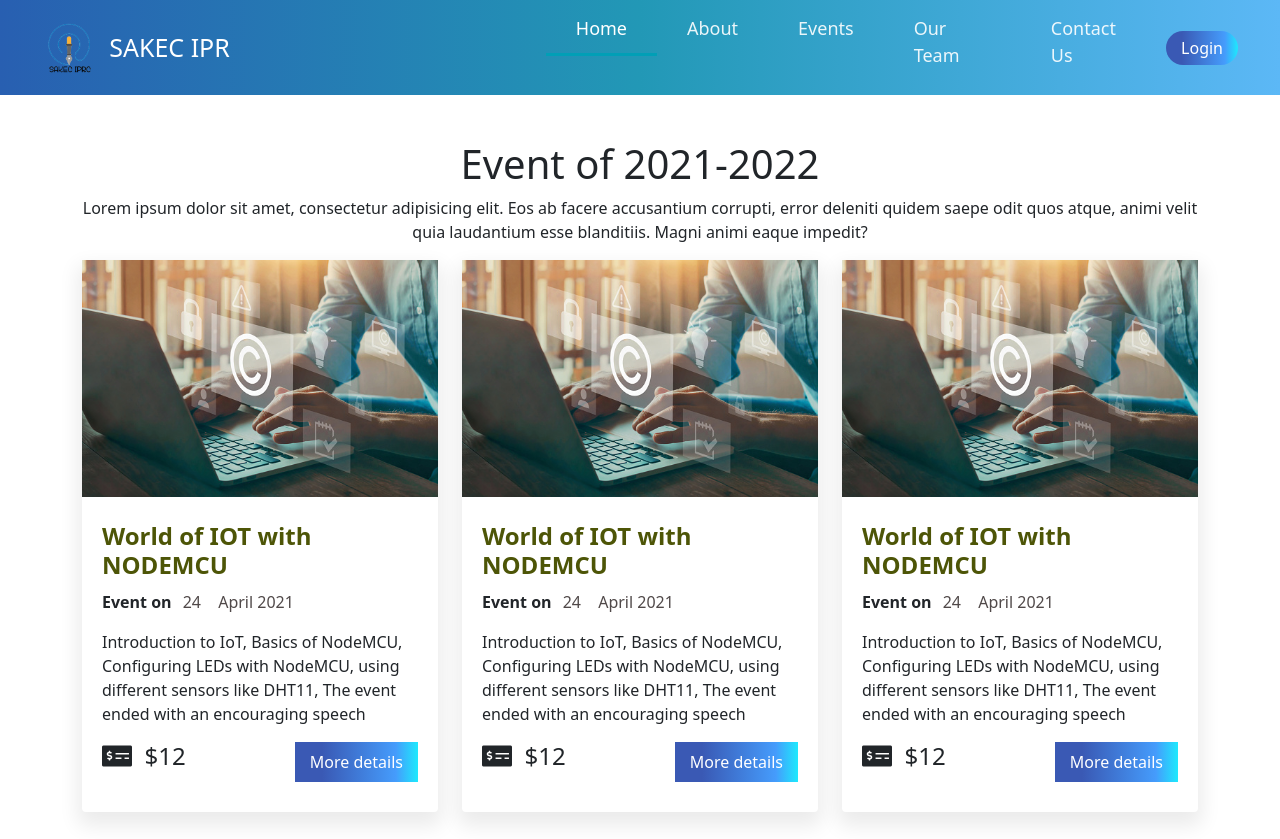
After one commit to rahullsoni04/iprc, a PHP site: page /events.html in a window 1280 px wide. The commit adds this page. Shown: the top 839 px of the page. Run offline with PHP 8.4, Linux system fonts and the light colour scheme.

Commit message:
v(1.2) Event page UI

```diff
--- /dev/null
+++ b/css/eventdetail.css
@@ -0,0 +1,5 @@
+*{
+    margin: 0;
+    padding: 0;
+    box-sizing: border-box;
+}
--- /dev/null
+++ b/css/events.css
@@ -0,0 +1,280 @@
+* {
+    margin: 0;
+    padding: 0;
+    box-sizing: border-box;
+}
+
+.logo img{
+    position: relative;
+    left: auto;
+	width:auto;
+	height: 55px;
+}
+/* Navbar */
+.bg-dark {
+    padding: 15px 30px;
+    transition: 500ms ease;
+    font-family:  system-ui;
+    background-image: -webkit-linear-gradient(left, #1b48aa 0%, #59b6d3 50%, #2868b1 100%);
+    background-image: -o-linear-gradient(left, #285fb1 0%, #45bbd8 50%, #287fb1 100%);
+    background-image: linear-gradient(to right, #285fb1 0%, #2298b6 50%, #5cb8f6 100%);
+}
+.navbar-light .navbar-brand  {
+    color: white;
+    font-size: 25px;
+}
+.navbar-light .navbar-brand:hover{
+    color: white;
+}
+
+
+.navbar-light .navbar-nav .nav-link,
+.navbar-light .navbar-nav .nav-link.show,
+.navbar-light .navbar-nav .show>.nav-link {
+color: rgb(255 255 255 / 90%);
+padding: 0px 30px;
+font-size: 18px;
+}
+
+.navbar-light .navbar-nav .nav-link:focus {
+    color:white;
+    outline: none;
+}
+
+.navbar-light .navbar-nav .nav-link.active{
+    border-bottom: solid 3px #019fb6;
+    color: white;
+
+}
+.navbar-light .navbar-nav .nav-link:hover{
+    color: white;
+}
+
+.navbar-light .navbar-nav .nav-link:after {
+    display:block;
+    padding-bottom: 8px;
+    content: '';
+    border-bottom: solid 3px #019fb6;
+    transform: scaleX(0);
+    transition: transform 250ms ease-in-out;
+  }
+  .navbar-light .navbar-nav .nav-link:hover:after
+  {
+      transform: scaleX(1);
+    }
+
+
+
+
+
+.navbar-collapse {
+    margin-left: 300px;
+}
+
+.bg-dark.scrolled {
+    background-image: -webkit-linear-gradient(left, #1b48aa 0%, #59b6d3 50%, #2868b1 100%);
+    background-image: -o-linear-gradient(left, #285fb1 0%, #45bbd8 50%, #287fb1 100%);
+    background-image: linear-gradient(to right, #285fb1 0%, #2298b6 50%, #5cb8f6 100%);
+    transition: background-color 500ms linear;
+}
+
+
+.button{
+    background: rgb(58,89,180);
+    background: linear-gradient(90deg, rgba(58,89,180,1) 22%, rgba(69,156,252,1) 82%, rgba(29,233,253,1) 100%);
+    border-radius: 40px;
+	padding: 8px 15px;
+	color: rgb(255, 255, 255);
+	text-decoration: none;
+	bottom: 2px ;
+    transition:0.5s;
+}
+
+.button:hover{
+    background: rgb(29,233,253);
+    background: linear-gradient(90deg, rgba(29,233,253,1) 0%, rgba(69,156,252,1) 14%, rgba(58,89,180,1) 82%);
+    color: rgb(255, 255, 255);
+    box-shadow: 0 0 15px rgb(0, 0, 0);
+
+}
+
+.event-datail{
+    background: rgb(58,89,180);
+    background: linear-gradient(90deg, rgba(58,89,180,1) 22%, rgba(69,156,252,1) 82%, rgba(29,233,253,1) 100%);
+	padding: 8px 15px;
+color: rgb(255, 255, 255);
+	text-decoration: none;
+	bottom: 2px ;
+    transition:0.5s;
+}
+
+@media only screen and (max-width: 1196px)
+{
+    .navbar-collapse {
+        margin-left: 100px;
+    }
+}
+@media only screen and (max-width: 992px) {
+    .bg-dark{
+        background-image: -webkit-linear-gradient(left, #1b48aa 0%, #59b6d3 50%, #2868b1 100%);
+        background-image: -o-linear-gradient(left, #285fb1 0%, #45bbd8 50%, #287fb1 100%);
+        background-image: linear-gradient(to right, #285fb1 0%, #2298b6 50%, #5cb8f6 100%);
+    }
+    .navbar-collapse {
+        margin-left: 0px;
+    }
+}
+
+/* Navbar ends */
+
+/* event cards */
+
+/* card overlay effect */
+.text-block {
+    position: absolute;
+    opacity: 0;
+    text-align: left;
+    top: 20px;
+    left: -10px;
+    background-color: #2388b4c9;
+    color: white;
+    padding: 10px;
+    transition: .5s ease;
+  }
+
+  .image-overlay-card{
+    opacity: 1;
+    display: block;
+    width: 100%;
+    height: auto;
+    transition: .5s ease;
+  }
+
+
+  .container:hover .text-block {
+    opacity: 1;
+    padding: 10px 80px 10px 40px;
+  }
+
+  /* card overlay effect ends */
+
+
+
+.heading-first {
+    padding-top: 140px;
+
+}
+.heading{
+    padding-top: 40px;
+}
+
+.posts {
+    position: relative;
+    box-shadow: 0px 10px 20px 4px #00000015;
+    margin-bottom: 30px;
+    background-color: rgb(255, 255, 255);
+    border-bottom-left-radius: 4px;
+    border-bottom-right-radius: 4px;
+
+}
+
+.posts:hover {
+    box-shadow: 0 10px 20px 0 rgba(75, 45, 36, 0.651);
+    transition: 0.3s ease;
+}
+
+.blog-inner {
+    margin-top: 25px;
+    padding: 0px 20px;
+    padding-bottom: 30px;
+}
+
+.posts a {
+    text-decoration: none;
+}
+
+.posts h2 {
+    margin-bottom: 10px;
+    font-size: 24px;
+    font-weight: 600;
+}
+
+.posts h2 a {
+    color: #4d5507;
+
+}
+
+.event_date {
+    background-color: transparent;
+    color: rgb(80, 73, 73);
+    padding: 10px 6px;
+    margin-left: 1px;
+}
+
+
+/* footer */
+footer{
+    font-family: system-ui;
+    padding: 30px 0px 20px;
+    background-image: url(../images/footer_bg);
+    background-size: cover;
+	background-position: center;
+}
+
+footer p{
+    color: rgb(204, 193, 193);
+    font-size: 15px;
+
+}
+
+footer h2{
+
+    color: rgb(223, 215, 215);
+    font-size: 20px;
+    font-weight: 600;
+}
+/* footer p{
+    color: white;
+} */
+footer i{
+    color: rgb(218, 209, 209);
+    font-size: 20px;
+    margin-left: 8px;
+}
+/* footer ends */
+
+/* container */
+.form-control{
+    background-color: transparent;
+    border: 1px solid white;
+    border-radius: 5px;
+    color: white;
+}
+
+::-webkit-input-placeholder { /* Edge */
+    color: white;
+  }
+
+/* container ends */
+
+.btnp{
+    background-color: transparent;
+    box-shadow: 0 0 3px rgb(241, 241, 11);
+    border-radius: 15px;
+	border: 1px solid rgb(199, 165, 15);
+	padding:5px 10px;
+	color: rgb(255, 255, 255);
+	text-decoration: none;
+	bottom: 2px ;
+}
+
+.btnp:hover{
+	background-color: rgb(190, 187, 9);
+    border: 1px solid rgb(173, 173, 6);
+    color: rgb(255, 255, 255);
+    box-shadow: 0 0 10px rgb(163, 163, 2);
+	transition: 0.3s ease;
+}
+.copyright {
+    color: white;
+}
--- /dev/null
+++ b/events.html
@@ -0,0 +1,233 @@
+<!DOCTYPE html>
+<html lang="en">
+<head>
+    <meta charset="UTF-8">
+    <meta http-equiv="X-UA-Compatible" content="IE=edge">
+    <meta name="viewport" content="width=device-width, initial-scale=1.0">
+    <link href="https://cdnjs.cloudflare.com/ajax/libs/font-awesome/5.15.1/css/all.min.css" rel="stylesheet" />
+    <link rel="stylesheet" href="https://cdnjs.cloudflare.com/ajax/libs/bootstrap/5.0.1/css/bootstrap.min.css"
+        integrity="sha512-Ez0cGzNzHR1tYAv56860NLspgUGuQw16GiOOp/I2LuTmpSK9xDXlgJz3XN4cnpXWDmkNBKXR/VDMTCnAaEooxA=="
+        crossorigin="anonymous" referrerpolicy="no-referrer" />
+        <link rel="stylesheet" href="css/events.css">
+    <title>Events</title>
+</head>
+<body>
+     <!-- Navbar -->
+
+     <nav class="navbar fixed-top navbar-expand-lg navbar-light bg-dark">
+        <div class="container-fluid">
+            <div class="logo">
+                <img src="/images/IPR logo.png">
+             </div>&nbsp; &nbsp;
+          <a class="navbar-brand" href="#">SAKEC IPR</a>
+          <button class="navbar-toggler" type="button" data-bs-toggle="collapse" data-bs-target="#navbarSupportedContent" aria-controls="navbarSupportedContent" aria-expanded="false" aria-label="Toggle navigation">
+            <span class="navbar-toggler-icon"></span>
+          </button>
+          <div class="collapse navbar-collapse justify-content-end" id="navbarSupportedContent">
+            <ul class="navbar-nav me-auto mb-2 mb-lg-0">
+              <li class="nav-item">
+                <a class="nav-link active" aria-current="page" href="#">Home</a>
+              </li>
+              <li class="nav-item">
+                <a class="nav-link" href="#">About</a>
+              </li>
+              <li class="nav-item ">
+                <a class="nav-link " href="#"  >
+                    Events
+                </a>
+
+              </li>
+              <li class="nav-item ">
+                <a class="nav-link " href="#"  >
+                Our Team
+                </a>
+
+              </li>
+              <li class="nav-item ">
+                <a class="nav-link " href="#"  >
+                 Contact Us
+                </a>
+
+              </li>
+
+            </ul>
+            <div class="d-flex justify-content-center">
+                <a class="button" style=" padding: 5px 15px; color: white;">Login</a>
+            </div>
+          </div>
+        </div>
+      </nav>
+
+    <!-- navbar ends -->
+       <!-- events -->
+       <section id="events" class="new-section">
+
+        <div class="container">
+            <div class="col-sm-12  heading-first text-center">
+
+                <h1>Event of 2021-2022</h1>
+                <p>Lorem ipsum dolor sit amet, consectetur adipisicing elit. Eos ab facere accusantium corrupti, error
+                    deleniti quidem saepe odit quos atque, animi velit quia laudantium esse blanditiis. Magni animi
+                    eaque impedit?</p>
+            </div>
+
+            <div class="row ">
+                <div class="col-lg-4 col-md-6 d-flex align-items-stretch">
+                    <div class="posts">
+                        <div class="image-overlay-card">
+                        <img src="images/homepage ipr 2.jpg" alt="" class="img-fluid image">
+                        <div class="text-block">
+                            <h5><i class="fas fa-calendar-alt"></i> &nbsp; April 2021</span></h4>
+                            <p><i class="far fa-clock"></i> &nbsp;  All Day</p>
+                          </div>
+                        </div>
+                        <div class="blog-inner">
+                            <h2><a href="blog-single.html">World of IOT with NODEMCU</a></h2>
+                            <div class="mh-blog-post-info">
+                                <p><strong>Event on </strong><span class="event_date"> 24 </span><span
+                                        class="event_date">April 2021</span>
+                            </div>
+                            <p>Introduction to IoT, Basics of NodeMCU, Configuring LEDs with NodeMCU, using
+                                different sensors like DHT11, The event
+                                ended with an encouraging speech </p>
+
+                            <div class="d-flex justify-content-between price-btn">
+                                <h4><i class="fas fa-money-check-alt"></i> &nbsp;$12</h4>
+                            <a class="event-datail" type="submit">More details</a>
+
+                            </div>
+                        </div>
+
+                    </div>
+                </div>
+                <div class="col-lg-4 col-md-6 d-flex align-items-stretch">
+                    <div class="posts">
+                        <img src="images/homepage ipr 2.jpg" alt="" class="img-fluid">
+                        <div class="text-block">
+                            <h5><i class="fas fa-calendar-alt"></i> &nbsp; April 2021</span></h4>
+                            <p><i class="far fa-clock"></i> &nbsp;  All Day</p>
+                          </div>
+
+                        <div class="blog-inner">
+                            <h2><a href="blog-single.html">World of IOT with NODEMCU</a></h2>
+                            <div class="mh-blog-post-info">
+                                <p><strong>Event on </strong><span class="event_date"> 24 </span><span
+                                        class="event_date">April 2021</span>
+                            </div>
+                            <p>Introduction to IoT, Basics of NodeMCU, Configuring LEDs with NodeMCU, using
+                                different sensors like DHT11, The event
+                                ended with an encouraging speech </p>
+
+                            <div class="d-flex justify-content-between price-btn">
+                                <h4><i class="fas fa-money-check-alt"></i> &nbsp;$12</h4>
+                            <a class="event-datail" type="submit">More details</a>
+
+                            </div>
+                        </div>
+
+                    </div>
+                </div>
+                <div class="col-lg-4 col-md-6 d-flex align-items-stretch">
+                    <div class="posts">
+                        <img src="images/homepage ipr 2.jpg" alt="" class="img-fluid">
+                        <div class="text-block">
+                            <h5><i class="fas fa-calendar-alt"></i> &nbsp; April 2021</span></h4>
+                            <p><i class="far fa-clock"></i> &nbsp;  All Day</p>
+                          </div>
+
+                        <div class="blog-inner">
+                            <h2><a href="blog-single.html">World of IOT with NODEMCU</a></h2>
+                            <div class="mh-blog-post-info">
+                                <p><strong>Event on </strong><span class="event_date"> 24 </span><span
+                                        class="event_date">April 2021</span>
+                            </div>
+                            <p>Introduction to IoT, Basics of NodeMCU, Configuring LEDs with NodeMCU, using
+                                different sensors like DHT11, The event
+                                ended with an encouraging speech </p>
+
+                            <div class="d-flex justify-content-between price-btn">
+                                <h4><i class="fas fa-money-check-alt"></i> &nbsp;$12</h4>
+                            <a class="event-datail" type="submit">More details</a>
+
+                            </div>
+                        </div>
+
+                    </div>
+                </div>
+
+
+
+    </div>
+
+            </div>
+
+
+        </section>
+    <!-- events ends -->
+
+    <!-- Footer -->
+    <footer class="footer" id="footer">
+        <div class="container">
+        <div class="row">
+            <div class="col-sm-3 ">
+                <h2>Our College</h2><hr>
+    <p><i class="fas fa-map-marker-alt"></i> Mahavir Education Trust Chowk, W.T Patil Marg, D P Rd, next to Duke's Company, Chembur, Mumbai, Maharashtra 400088</p>
+          <p><i class="fas fa-phone" ></i> 022-25580854, 022-67978100</p>
+    <p><i class="fas fa-envelope"></i> ipr@sakec.ac.in</p>
+    </div>
+            <div class="col-sm-3"> <h2>Quick Links</h2><hr>
+                <p>ipr@sakec.ac.in</p>
+                <p>ipr@sakec.ac.in</p>
+                <p>ipr@sakec.ac.in</p>
+                <p>ipr@sakec.ac.in</p>
+                        </div>
+            <div class="col-sm-3"><h2>Recent News and Courses</h2><hr>
+                <p>ipr@sakec.ac.in</p>
+                <p>ipr@sakec.ac.in</p>
+                <p>ipr@sakec.ac.in</p>
+                <p>ipr@sakec.ac.in</p>
+                <p>ipr@sakec.ac.in</p></div>
+            <div class="col-sm-3"><h2>Get In Touch For Any Query</h2><hr>
+
+    <form>
+      <div class="mb-3 form-group">
+        <input type="text" class="form-control" id="exampleInputEmail1" aria-describedby="emailHelp" placeholder="Name">
+         </div>
+      <div class="mb-3 form-group">
+        <input type="email" class="form-control" id="exampleInputPassword1" placeholder="Email">
+      </div>
+      <div class="mb-3 form-group">
+        <!-- <textarea name="message" id="" placeholder="Your query"></textarea> -->
+        <textarea class="form-control" id="exampleFormControlTextarea1" rows="3" placeholder="Your Query"></textarea>
+      </div>
+      <button type="submit" class="mb-2 btnp">Send Message</button>
+    </form>
+            </div>
+        </div>
+
+    <hr>
+    <div class="copyright">
+        <div class="row justify-content-between">
+            <div class="col-4">
+                © IPR SAKEC, All Right Reserved.
+            </div>
+            <div class="col-4 text-center">
+                Follow Us : &nbsp
+                <i class="fab fa-facebook-square"></i>
+                <i class="fab fa-instagram"></i>
+                <i class="fab fa-linkedin"></i>
+                <i class="fab fa-youtube"></i>
+            </div>
+          </div>
+    </div>
+    </div>
+    </footer>
+
+    <script src="https://code.jquery.com/jquery-3.5.1.min.js"></script>
+    <script type="text/javascript" src="//code.jquery.com/jquery-migrate-1.2.1.min.js"></script>
+    <script type="text/javascript" src="plugins/slick-master/slick/slick.min.js"></script>
+    <script src="https://cdnjs.cloudflare.com/ajax/libs/bootstrap/5.0.1/js/bootstrap.min.js"
+        integrity="sha512-EKWWs1ZcA2ZY9lbLISPz8aGR2+L7JVYqBAYTq5AXgBkSjRSuQEGqWx8R1zAX16KdXPaCjOCaKE8MCpU0wcHlHA=="
+        crossorigin="anonymous" referrerpolicy="no-referrer"></script>
+</body>
+</html>
--- a/noc.php
+++ b/noc.php
@@ -319,5 +319,4 @@
         });
     </script>
 </body>
-
 </html>
```
Also changed, not shown: eventdetail.html (added, +27 -0 lines), images/IPR_fb.jpg (added).
